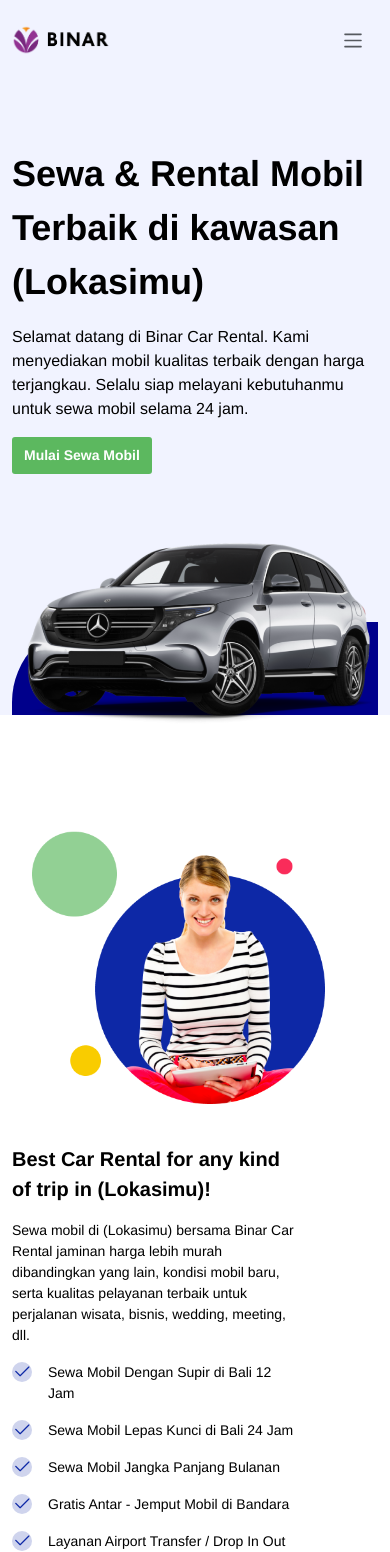
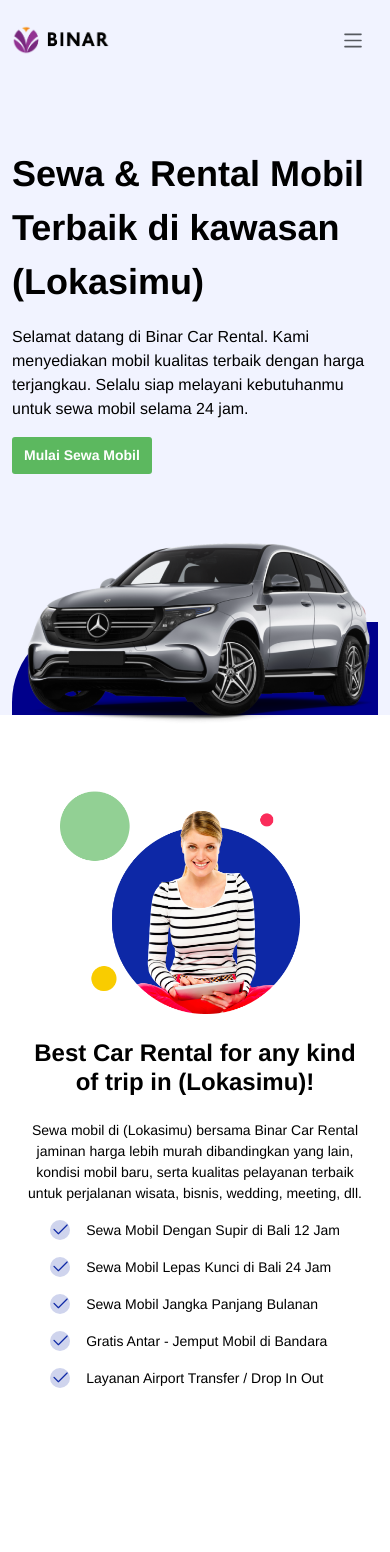
Before and after one commit to sandinofri/binar-rental, a React (Vite) app: page / in a window 390 px wide. After the commit the page ends 1389 px from the top, so only its background shows below. Built offline with nearby package versions, Linux system fonts and the light colour scheme.

Commit message:
Navigation Component : 1. adjust margin-left in container
OurServices Components :
1. fix responsive

```diff
--- a/src/modules/Landing/components/Navigation/style.css
+++ b/src/modules/Landing/components/Navigation/style.css
@@ -10,7 +10,7 @@
 }
 
 .navbar .container {
-  margin: auto;
+  margin-left: 9%;
   width: 83%;
   padding: 0 !important;
 }
--- a/src/modules/Landing/components/Our Services/index.jsx
+++ b/src/modules/Landing/components/Our Services/index.jsx
@@ -1,20 +1,18 @@
 import React from "react";
 import imgservice from "../../assets/image/img_service.png";
-import "bootstrap/dist/css/bootstrap.min.css";
+import "bootstrap/dist/css/bootstrap.css";
 import "./style.css";
 
 let OurServices = (props) => {
   return (
     <div id="Services">
-      <div className="container services">
-        <div className="row services-wrapper">
-          <div className="col-lg-6 col-md-6 col-sm-12">
+      <div className="container services ">
+        <div className="row services-wrapper ">
+          <div className="col-lg-6 col-12 frame">
             <img className="image-service" src={imgservice} alt="" />
           </div>
-          <div className="col-lg-6 col-md-6 col-sm-12 frame">
-            <p className="text-services">
-              Best Car Rental for any kind of trip in (Lokasimu)!
-            </p>
+          <div className="col-lg-6 col-12 frame right-frame">
+            <h1>Best Car Rental for any kind of trip in (Lokasimu)!</h1>
             <p className="sewa">
               Sewa mobil di (Lokasimu) bersama Binar Car Rental jaminan harga
               lebih murah dibandingkan yang lain, kondisi mobil baru, serta
--- a/src/modules/Landing/components/Our Services/style.css
+++ b/src/modules/Landing/components/Our Services/style.css
@@ -4,13 +4,13 @@
 }
 
 .services {
-  padding-top: 100px !important;
+  padding-top: 100px;
   display: flex;
   justify-content: center;
 }
 
 .services-wrapper {
-  width: 1000px;
+  width: 82%;
 }
 
 .image-service {
@@ -21,21 +21,14 @@
   flex-direction: column;
   display: inline-flex;
   gap: 16px;
-  margin-top: 40px;
 }
 
-.services .text-services {
+.services h1,
+.services p {
   font-family: "Arial-Bold", Helvetica;
   font-weight: 700;
   color: #000000;
   font-size: 24px;
-}
-
-.services .sewa {
-  font-family: "Arial-Bold", Helvetica;
-  font-weight: 700;
-  color: #000000;
-  font-size: 14px;
 }
 
 .services .frame-2 {
@@ -61,26 +54,56 @@
   font-weight: 700;
 }
 
-.services .p,
-.frame .sewa {
-  position: relative;
+.services p,
+.frame {
+  /* position: relative; */
   font-family: "Arial-Bold", Helvetica;
   font-weight: 400;
   color: #000000;
   font-size: 14px;
 }
 
+@media screen and (max-width: 1200px) {
+  .services .services-wrapper {
+    width: 100%;
+    gap: 25px;
+  }
+}
+
+@media screen and (max-width: 991px) {
+  .services .services-wrapper .frame {
+    width: 100%;
+    align-items: center !important;
+  }
+
+  .services .services-wrapper {
+    width: 82%;
+    gap: 25px;
+  }
+  .services h1,
+  .services p {
+    text-align: center;
+  }
+}
+
 @media (max-width: 576px) {
+  .services {
+    padding-top: 60px;
+  }
+  .services .services-wrapper {
+    width: 100%;
+    gap: 25px;
+  }
   .image-service {
-    width: 80%;
+    width: 70%;
   }
 
   .frame {
-    width: 80%;
+    width: 100%;
   }
 
   .services .services-wrapper img {
-    margin-left: 20px;
+    margin-left: -30px;
   }
 
   .text-services {
```
